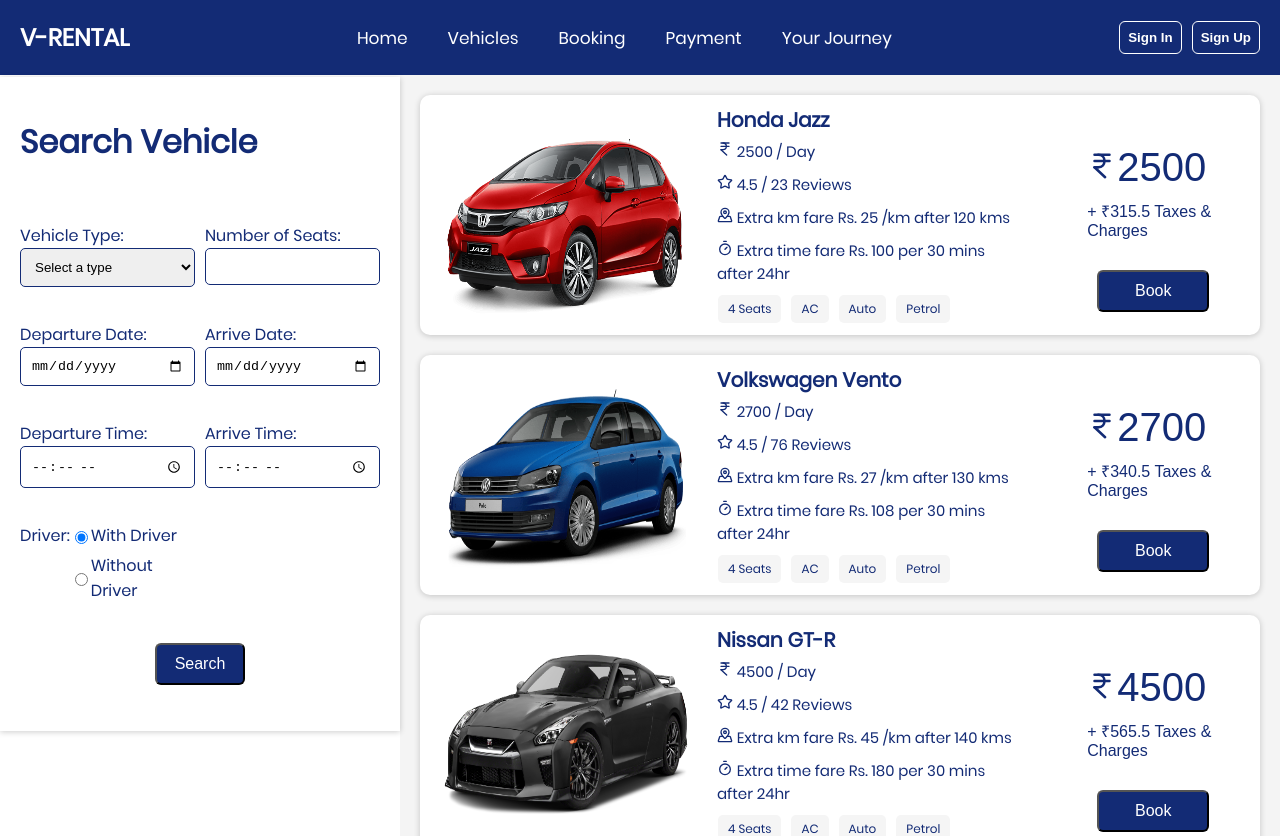
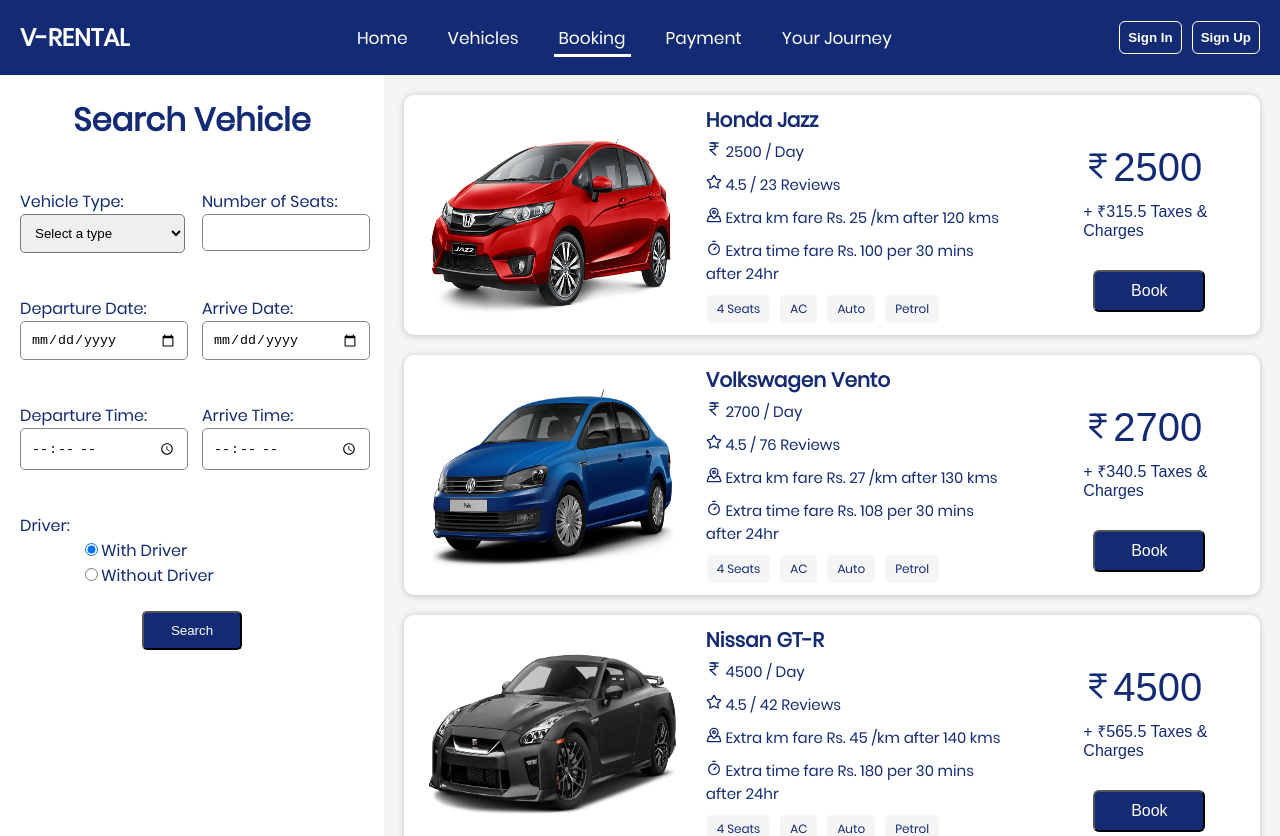
Before and after one commit to harishmk14/v-rental-service, a React (Create React App) app: page /booking in a window 1280 px wide. Shown: the top 836 px of the page. Built offline with nearby package versions, Linux system fonts and the light colour scheme.

Commit message:
booking completed

```diff
--- a/src/Booking.js
+++ b/src/Booking.js
@@ -78,23 +78,18 @@
     });
   };
 
-  const handleSubmit = (e) => {
-    e.preventDefault();
-    // Add booking submission logic
-    console.log(form);
-    alert('Booking Submitted!');
-  };
-
 
   return (
-    <div className="booking-page">
-      <div className="booking-main">
-        <form style={{boxShadow: '0px 1px 6px 0px rgba(0, 0, 0, 0.2)'}} className="booking-form" onSubmit={handleSubmit}>
-          <h1>Search Vehicle</h1>
-          <div className="form-row">
-            <label className='first'>
+    <div className='booking_page'>
+      <div className='search_area'>
+        <div>
+          <h1 style={{textAlign:"center", color:"#132b75"}}>Search Vehicle</h1>
+          </div>
+        <div className='search_row'>
+            <div className='search_col'>
+              <label style={{color:"#132b75"}}>
               Vehicle Type:
-              <select name="vehicleType" value={form.vehicleType} onChange={handleChange} required>
+              <select style={{padding:"10px", borderRadius:"5px",width:"102%"}} name="vehicleType" value={form.vehicleType} onChange={handleChange} required>
                 <option value="">Select a type</option>
                 <option value="bike">Bike</option>
                 <option value="car">Car</option>
@@ -102,50 +97,61 @@
                 <option value="bus">Bus</option>
               </select>
             </label>
-            <label className='first'>
+            </div>
+            <div className='search_col'>
+              <label style={{color:"#132b75"}}>
               Number of Seats:
-              <input className='first1' type="number" name="seats" value={form.seats} onChange={handleChange} required min="1" max="100" />
+              <input type="number" name="seats" value={form.seats} onChange={handleChange} required min="1" max="50"/>
             </label>
             </div>
-          <div className="form-row">
-            <label className='first'>
+        </div>
+        <div className='search_row'>
+           <div className='search_col'>
+              <label style={{color:"#132b75"}}>
               Departure Date:
-              <input className='first1' type="date" name="startDate" value={form.startDate} onChange={handleChange} required/>
-            </label>
-            <label className='first'>
-              Arrive Date:
-              <input className='first1' type="date" name="endDate" value={form.endDate} onChange={handleChange} required />
+              <input type="date" name="startDate" value={form.startDate} onChange={handleChange} required/>
               </label>
             </div>
-          <div className="form-row">
-            <label className='first'>
-              Departure Time:
-              <input className='first1' type="time" name="startTime" value={form.startTime}  onChange={handleChange}  required />
-            </label>
-            <label className='first'>
-              Arrive Time:
-              <input className='first1' type="time"  name="endTime"  value={form.endTime}  onChange={handleChange}  required />
+            <div className='search_col'>
+            <label style={{color:"#132b75"}}>
+              Arrive Date:
+            <input type="date" name="endDate" value={form.endDate} onChange={handleChange} required/>
             </label>
           </div>
-          <div className="driver-container">
-            <label className='single'>Driver:</label>
-            <div className="driver-ratio">
-              <label className='second'>
-                <input  className='second2' type="radio"  name="driver" value="with-driver"  checked={form.driver === 'with-driver'}  onChange={handleChange} />
+        </div>
+        <div className='search_row'>
+          <div className='search_col'>
+             <label style={{color:"#132b75"}}>
+              Departure Time:
+              <input type="time" name="startTime" value={form.startTime}  onChange={handleChange}  required/>
+             </label>
+            </div>
+            <div className='search_col'>
+            <label style={{color:"#132b75"}}>
+              Arrive Time:
+              <input type="time"  name="endTime"  value={form.endTime}  onChange={handleChange}  required />
+            </label>
+          </div>
+          </div>
+        <div className='search_driver'>
+        <label style={{color:"#132b75"}}>Driver:</label>
+        <div className='driver_rad'>
+              <label style={{color:"#132b75"}}>
+                <input type="radio"  name="driver" value="with-driver"  checked={form.driver === 'with-driver'}  onChange={handleChange}/>
                 With Driver
               </label>
-              <label className='second'>
-                <input className='second2'  type="radio"  name="driver" value="without-driver" checked={form.driver === 'without-driver'}  onChange={handleChange}  />
+        </div>
+        <div className='driver_rad'>
+              <label style={{color:"#132b75"}}>
+                <input type="radio"  name="driver" value="without-driver" checked={form.driver === 'without-driver'}  onChange={handleChange}/>
                 Without Driver
               </label>
         </div>
         </div>
-
-          <div className="searchb">
-            <button type="submit" className="submit-button">Search</button>
+        <div className='search_button'>
+            <button style={{color:"white", padding:"10px", width:"100px", borderRadius:"5px",backgroundColor:"#132b75"}} type="submit">Search</button>
         </div>
-        </form>
-        <div className='line'></div>
+      </div>
       <div style={{padding:'20px',gap:'20px'}} className='bookv-cards'>
           {vehiclesData.map((vehicle, index) => (
             <div className="bookv-card" key={index}>
@@ -172,7 +178,6 @@
             </div>
           ))}
         </div>
-      </div>
         <Modal show={showModal} onClose={handleCloseModal} vehicle={selectedVehicle} />
     </div>
   );
--- a/src/Journey.js
+++ b/src/Journey.js
@@ -1,7 +1,7 @@
-// src/Payment.js
+// src/journey.js
 import './styles.css';
 
-function Booking() {
+function journey() {
 
   return (
     <div>
@@ -9,4 +9,4 @@
   );
 }
 
-export default Booking;
+export default journey;
--- a/src/Layout.js
+++ b/src/Layout.js
@@ -1,10 +1,10 @@
-// src/Layout.js
-import React from 'react';
-import { Outlet, useNavigate } from 'react-router-dom';
+import { Outlet, useLocation, useNavigate } from 'react-router-dom';
 import './styles.css';
 
 const Layout = () => {
   const navigate = useNavigate();
+  const location = useLocation();
+  const path = location.pathname;
 
   return (
     <>
@@ -12,16 +12,55 @@
         <div className="logo">V-RENTAL</div>
         <nav>
           <ul>
-            <li><span onClick={() => navigate('/')}>Home</span></li>
-            <li><span onClick={() => navigate('/vehicles')}>Vehicles</span></li>
-            <li><span onClick={() => navigate('/booking')}>Booking</span></li>
-            <li><span onClick={() => navigate('/payment')}>Payment</span></li>
-            <li><span onClick={() => navigate('/journey')}>Your Journey</span></li>
+            <li>
+              <span
+                className={path === '/' ? 'active' : ''}
+                onClick={() => navigate('/')}
+              >
+                Home
+              </span>
+            </li>
+            <li>
+              <span
+                className={path === '/vehicles' ? 'active' : ''}
+                onClick={() => navigate('/vehicles')}
+              >
+                Vehicles
+              </span>
+            </li>
+            <li>
+              <span
+                className={path === '/booking' ? 'active' : ''}
+                onClick={() => navigate('/booking')}
+              >
+                Booking
+              </span>
+            </li>
+            <li>
+              <span
+                className={path === '/payment' ? 'active' : ''}
+                onClick={() => navigate('/payment')}
+              >
+                Payment
+              </span>
+            </li>
+            <li>
+              <span
+                className={path === '/journey' ? 'active' : ''}
+                onClick={() => navigate('/journey')}
+              >
+                Your Journey
+              </span>
+            </li>
           </ul>
         </nav>
         <div className="auth-buttons">
-          <button className="signin-btn" onClick={() => navigate('/signin')}>Sign In</button>
-          <button className="signup-btn" onClick={() => navigate('/signup')}>Sign Up</button>
+          <button className="signin-btn" onClick={() => navigate('/signin')}>
+            Sign In
+          </button>
+          <button className="signup-btn" onClick={() => navigate('/signup')}>
+            Sign Up
+          </button>
         </div>
       </div>
       <Outlet />
--- a/src/Payment.js
+++ b/src/Payment.js
@@ -4,7 +4,9 @@
 function Booking() {
 
   return (
-    <div>
+    <div className='paymentmain'>
+      <div className='paymentmenu'>nbwvghv</div>
+      <div className='paymentcard'>hjvwxvwvwv</div>
     </div>
   );
 }
--- a/src/styles.css
+++ b/src/styles.css
@@ -9,10 +9,6 @@
   font-family: 'Poppins', sans-serif;
 }
 
-.home {
-  text-align: center;
-}
-
 input::placeholder {
   font-family: 'Poppins', sans-serif;
 }
@@ -21,6 +17,9 @@
   font-family: 'Poppins', sans-serif;
 }
 
+
+
+/* nav bar styles */
 .logo {
   font-size: 24px;
   font-weight: bold;
@@ -69,10 +68,12 @@
   transition: width 0.3s ease, left 0.3s ease;
 }
 
-.navbar nav ul li span:hover::before {
+.navbar nav ul li span:hover::before,
+.navbar nav ul li span.active::before {
   width: 100%;
   left: 0;
 }
+
 
 .auth-buttons {
   display: flex;
@@ -89,6 +90,12 @@
   color: #ffffff;
   border-radius: 6px;
   border: 1px solid #ffffff;
+}
+
+
+/* home page styles */
+.home {
+  text-align: center;
 }
 
 .main-content {
@@ -223,6 +230,82 @@
   }
 }
 
+.footer {
+  background-color: #132b75;
+  color: white;
+  padding: 20px 20px 20px 300px;
+  display: flex;
+  justify-content: space-between;
+  align-items: flex-start;
+  flex-wrap: wrap;
+}
+
+.footer-section {
+  flex: 1;
+  min-width: 200px;
+  text-align: left;
+}
+
+.footer-section h2 {
+  font-size: 18px;
+  text-decoration: underline;
+}
+
+.footer-section ul {
+  list-style: none;
+  padding: 0;
+}
+
+.footer-section ul li {
+  margin-bottom: 8px;
+}
+
+.footer-section ul li a {
+  color: white;
+  text-decoration: none;
+  transition: color 0.3s;
+}
+
+.footer-section ul li a:hover {
+  color: #a9a9a9;
+}
+
+.homeicon {
+  margin-top: 20px;
+}
+
+.homeicon a {
+  color: white;
+  font-size: 18px;
+  margin-right: 10px;
+  transition: color 0.3s;
+}
+
+.homeicon a:hover {
+  color: #a9a9a9;
+}
+
+.footer-copy {
+  text-align: center;
+  width: 100%;
+  margin-top: 20px;
+  margin-right: 250px;
+}
+
+.footer-copy p {
+  margin: 0;
+}
+
+@media (max-width: 768px) {
+  .footer {
+    text-align: center;
+  }
+
+  .footer-section {
+    margin: 10px 0;
+  }
+}
+
 
 
 /* vehicle */
@@ -237,7 +320,7 @@
   flex-wrap: wrap;
   gap: 20px;
   padding-bottom: 20px;
-  margin-top: 1rem;
+  margin-top: 5rem;
   background-color: #f4f4f4;
 }
 
@@ -324,9 +407,9 @@
   padding-top: 0.7rem;
   padding-bottom: 1rem;
   background-color: #f4f4f4;
-  position: sticky;
-  top: 4.8rem;
-  z-index: 10;
+  position:fixed!important;
+  z-index:1;
+  overflow:auto;
 }
 
 .filters select {
@@ -779,101 +862,66 @@
 
 /*booking styles*/
 
-booking-page {
-  text-align: center;
-}
-
-.booking-main {
-  background-color: #ffffff;
+.booking_page{
+  margin: 0;
+  padding: 0;
   display: flex;
 }
 
-.booking-form {
+.search_area{
   display: flex;
   flex-direction: column;
-  gap: 35px;
   width: 30%;
-  height:max-content;
-  padding: 20px;
-  background-color: #ffffff;
-  position: sticky;
-  top: 4.8rem;
-  z-index: 11;
+  height: 100%;
+  background-color:#ffffff;
+  position:fixed!important;
+  z-index:1;
+  overflow:auto;
+  row-gap: 3px;
 }
 
-.booking-form h1 {
-  color: #132b75;
+.search_area .search_row{
+  display: flex;
+  padding: 20px;
+  gap: 20px;
+
 }
 
-.booking-form .form-row {
+.search_row .search_col{
   display: flex;
-  gap: 10px;
-  justify-content: space-between;
+  width: 50%;
 }
 
-.booking-form .first {
+.search_row .search_col input {
+  padding:10px;
+  border-radius:5px;
+  width:90%;
+  border: 1px solid #878787;
+}
+
+.search_driver{
   display: flex;
   flex-direction: column;
-  flex: 1;
-  color: #132b75;
+  padding: 20px;
 }
 
-.booking-form .first1 {
-  padding: 10px;
-  border: 1px solid #132b75;
-  border-radius: 5px;
+.search_driver .driver_rad{
+  display: flex;
+  width: 50%;
+  padding-left: 60px;
 }
 
-.booking-form select {
-  padding: 10px;
-  border: 1px solid #132b75;
-  border-radius: 5px;
-}
-
-.driver-container {
-  display: flex;
-  justify-content: space-between;
-}
-
-.driver-ratio {
-  display: flex;
-  flex-direction: column;
-  margin-right: 50%;
-}
-
-.driver-ratio .second {
-  display: flex;
-  align-items: center;
-  margin-bottom: 5px;
-  color: #132b75;
-}
-
-.driver-container .single {
-  color: #132b75;
-}
-
-.submit-button {
-  background-color: #132b75;
-  color: #ffffff;
-  padding: 10px 15px;
-  cursor: pointer;
-  width: 25%;
-  border-radius: 6px;
-  font-size: 16px;
-}
-
-.searchb {
+.search_button{
   display: flex;
   justify-content: center;
-  margin-bottom: 26px;
 }
-
 
 .bookv-cards {
   display: flex;
   flex-direction: column;
   width: 70%;
   min-height: 100vh;
+  margin-left: 30%;
   background-color: #f4f4f4;
   position: sticky;
   top: 4.8rem;
@@ -1021,3 +1069,34 @@
   color: black;
   margin-right: 150px;
 }
+
+
+/* payment styles */
+
+.paymentmain{
+  margin: 0;
+  padding: 0;
+  display: flex;
+}
+
+.paymentmenu{
+  display: flex;
+  width: 20%;
+  height: 100%;
+  background-color:#ffffff;
+  position:fixed!important;
+  z-index:1;
+  overflow:auto;
+  box-shadow: 0 1px 6px 0 rgb(0 0 0 / 20%);
+}
+
+.paymentcard{
+  display: flex;
+  width: 80%;
+  min-height:100vh;
+  margin-left: 20%;
+  background-color: #f4f4f4;
+}
+
+
+/* journey page styles */
```
Also changed, not shown: src/Home.js (+40 -1 lines). Lines whose indentation alone changed are shown as unchanged.
